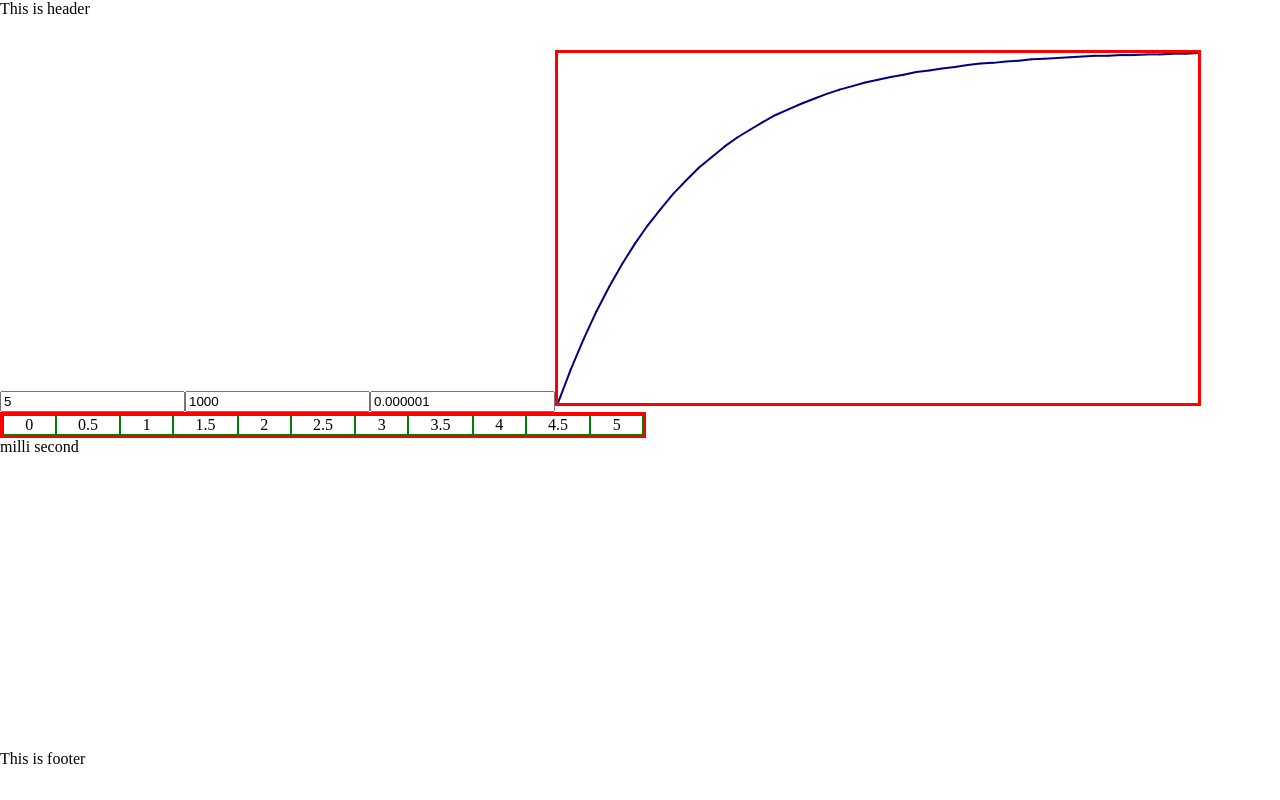
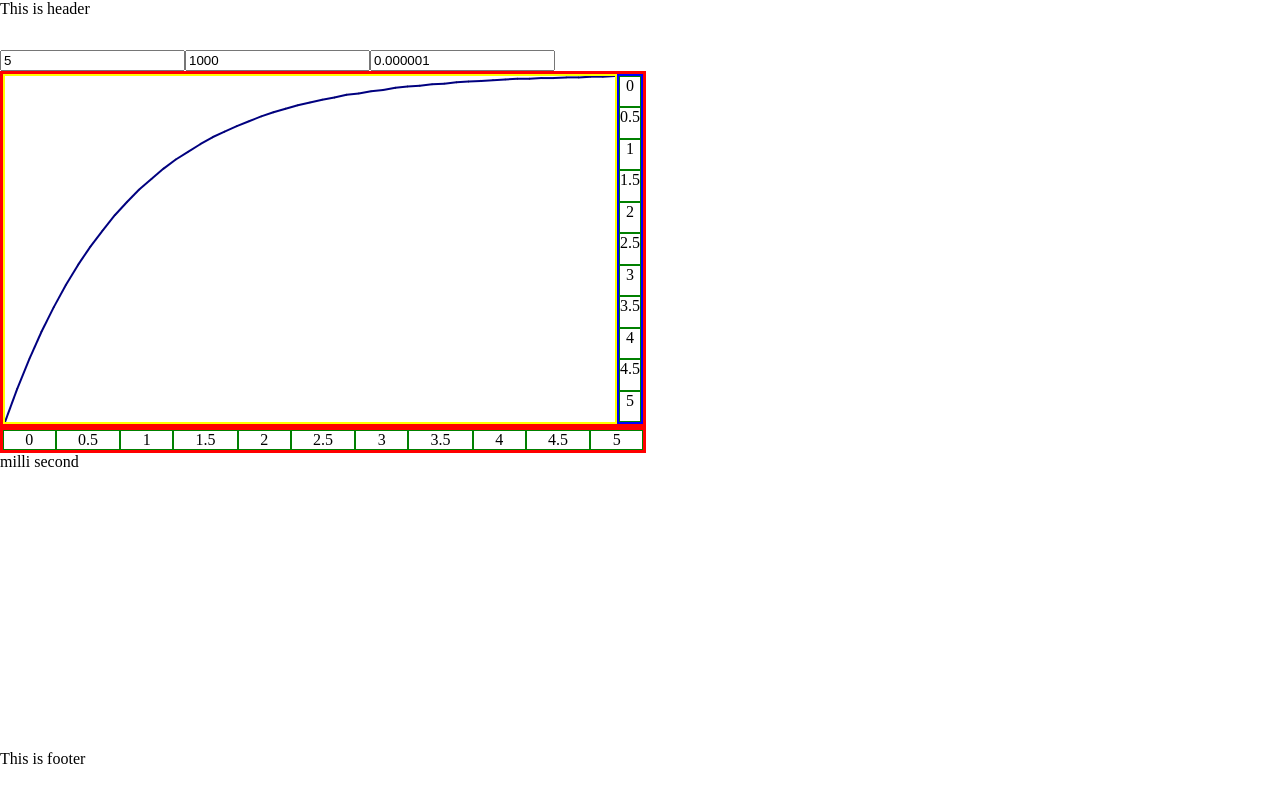
Before and after one commit to bharathkumarchowdary/engg-calc, an Angular app: page / in a window 1280 px wide. Built offline with nearby package versions, Linux system fonts and the light colour scheme.

Commit message:
adds y-axis

```diff
--- a/src/app/rc-tc/rc-tc.component.css
+++ b/src/app/rc-tc/rc-tc.component.css
@@ -3,12 +3,23 @@ line {
     stroke-width: 2
 }
 
-svg.graph {
+div.graph {
     border: 3px solid red;
     height: 50%;
     min-height: 300px;
     width: 50%;
     min-width: 500px;
+    display: flex;
+}
+svg{
+    border: 2px solid yellow;
+    flex-grow: 1;
+}
+
+div.y-axis {
+    border: 2px solid blue;
+    display: flex;
+    flex-direction: column;
 }
 
 div.x-axis {
--- a/src/app/rc-tc/rc-tc.component.html
+++ b/src/app/rc-tc/rc-tc.component.html
@@ -1,12 +1,17 @@
 <input type="text" [formControl]="voltage">
 <input type="text" [formControl]="resistance">
 <input type="text" [formControl]="capacitance">
-<svg class="graph">
-    <circle *ngFor="let dataPoint of dataPoints" [attr.cx]="dataPoint.xDist" [attr.cy]="dataPoint.yDist" r="0.1%"
-            stroke="black"></circle>
-    <line *ngFor="let dataLine of dataLines" [attr.x1]="dataLine.x1" [attr.y1]="dataLine.y1" [attr.x2]="dataLine.x2"
-          [attr.y2]="dataLine.y2"></line>
-</svg>
+<div class="graph">
+    <svg>
+        <circle *ngFor="let dataPoint of dataPoints" [attr.cx]="dataPoint.xDist" [attr.cy]="dataPoint.yDist" r="0.1%"
+                stroke="black"></circle>
+        <line *ngFor="let dataLine of dataLines" [attr.x1]="dataLine.x1" [attr.y1]="dataLine.y1" [attr.x2]="dataLine.x2"
+              [attr.y2]="dataLine.y2"></line>
+    </svg>
+    <div class="y-axis">
+        <span *ngFor="let xLabel of xLabels" class="x-axis-label">{{xLabel}}</span>
+    </div>
+</div>
 <div class="x-axis">
     <span *ngFor="let xLabel of xLabels" class="x-axis-label">{{xLabel}}</span>
 </div>
```
